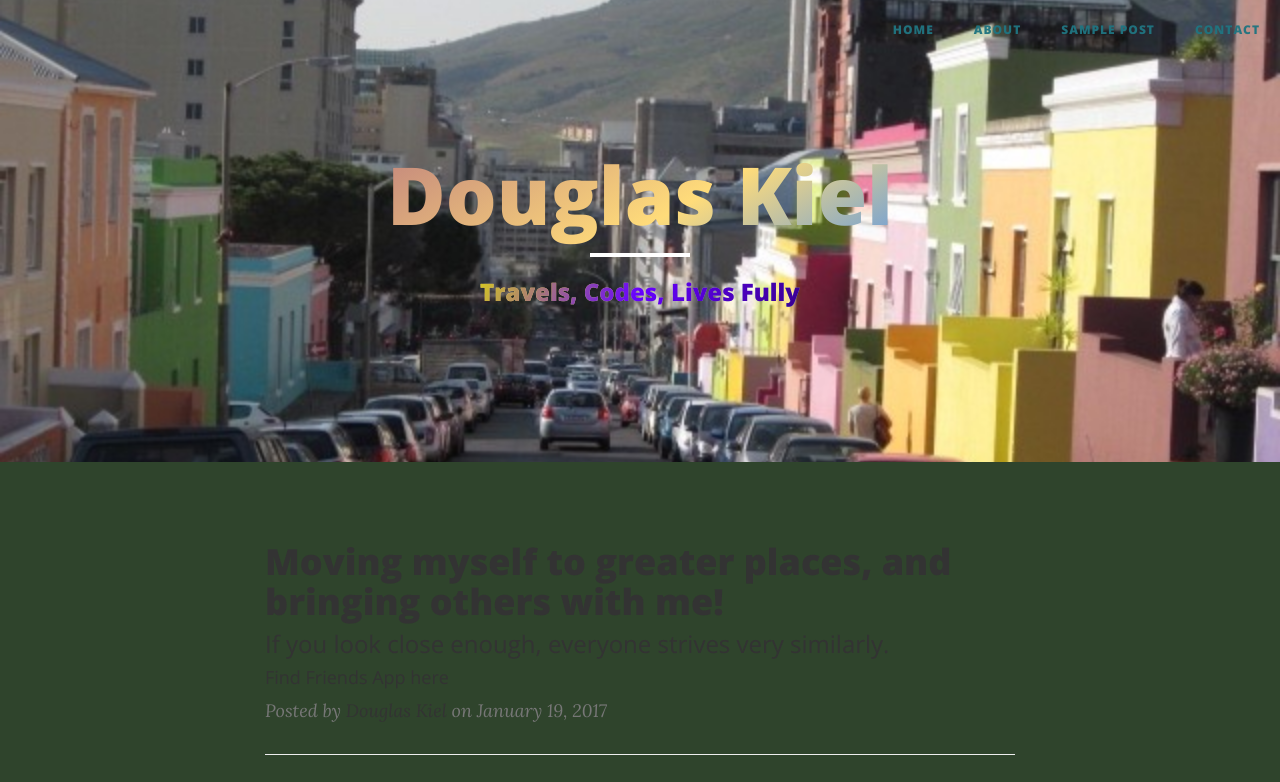
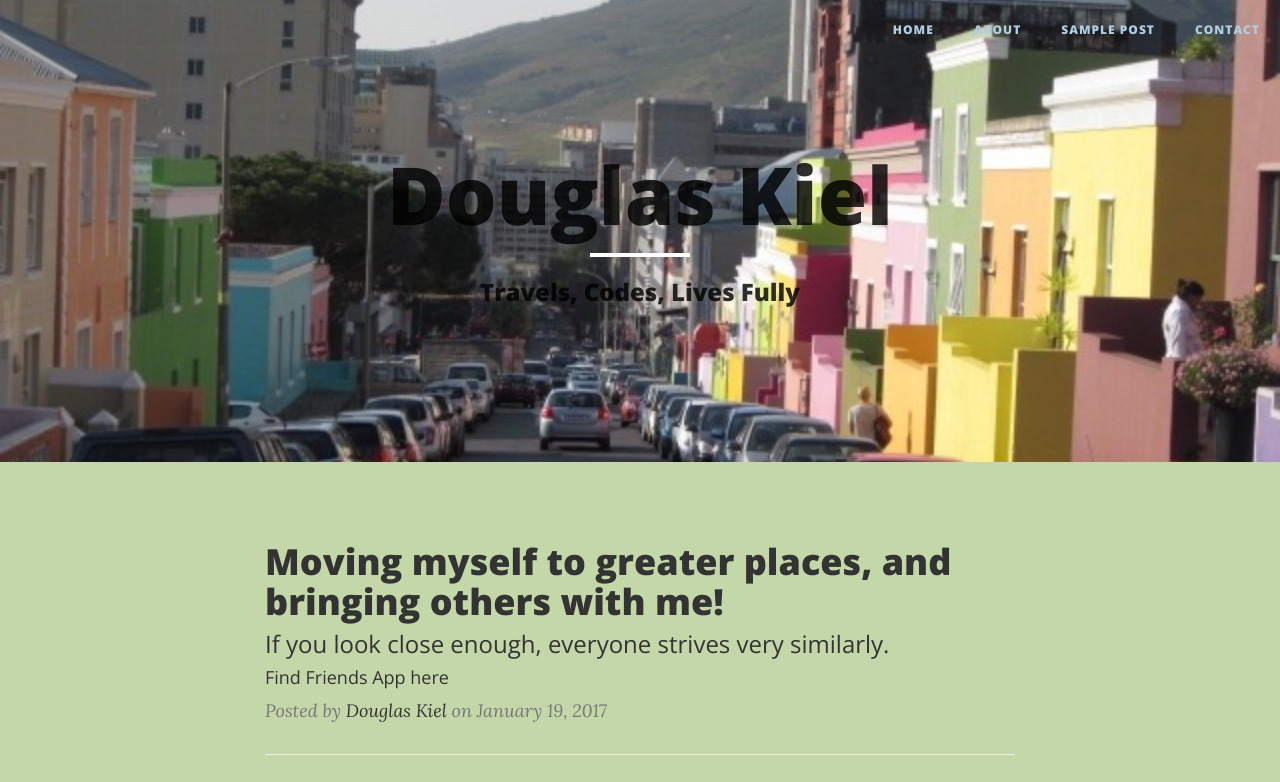
Before and after one commit to douglaskiel/douglaskiel.github.io, a website: page index.html in a window 1280 px wide. Shown: the top 782 px of the page. Drawn offline with nearby package versions, Linux system fonts and the light colour scheme.

Commit message:
changed feel of site to be warmer

```diff
--- a/css/clean-blog.css
+++ b/css/clean-blog.css
@@ -4,7 +4,7 @@
  * Licensed under MIT (https://github.com/BlackrockDigital/startbootstrap/blob/gh-pages/LICENSE)
  */
 body {
-  background-color: #2f442c;
+  background-color: rgba(179, 204, 146, 0.78);
   font-family: 'Lora', 'Times New Roman', serif;
   font-size: 20px;
   color: #333333;
@@ -80,15 +80,15 @@ hr.small {
   }
   .navbar-custom .navbar-brand:hover,
   .navbar-custom .navbar-brand:focus {
-    color: #3c1b1b;
+    color: #000100;
   }
   .navbar-custom .nav li a {
-    color: rgba(32, 116, 128, 0.97);
+    color: #B1CDE1;
     padding: 20px;
   }
   .navbar-custom .nav li a:hover,
   .navbar-custom .nav li a:focus {
-    color: #3c1b1b;
+    color: #000100;
   }
 }
 @media only screen and (min-width: 1170px) {
@@ -153,10 +153,10 @@ hr.small {
 .intro-header .page-heading {
   padding: 100px 0 50px;
   font-weight: 400;
-  font-size: 6em;
-  background: linear-gradient(330deg, #faef8b 0%, #3385ff 25%, #ffdc7a 50%, #c4887d 75%, #9466ad 100%);
-  -webkit-background-clip: text;
-  -webkit-text-fill-color: transparent;
+  color: black;
+  color: rgba(0, 0, 0, 0.81);
+  /*font-size: 6em*/;
+  /*background: black;*/
   line-height: 200px;
 }
 @media only screen and (min-width: 768px) {
@@ -183,9 +183,9 @@ hr.small {
   font-family: 'Open Sans', 'Helvetica Neue', Helvetica, Arial, sans-serif;
   font-weight: 900;
   margin: 10px 0 0;
-  background: linear-gradient(660deg, #e60000 0%, #330080 25%, #6600ff 50%, #e6e600 75%, #99994d 100%);
-  -webkit-background-clip: text;
-  -webkit-text-fill-color: transparent;
+  color: black;
+  color: rgba(0, 0, 0, 0.81);
+  /*background: black;*/
   line-height: 40px;
 }
 @media only screen and (min-width: 768px) {
```
